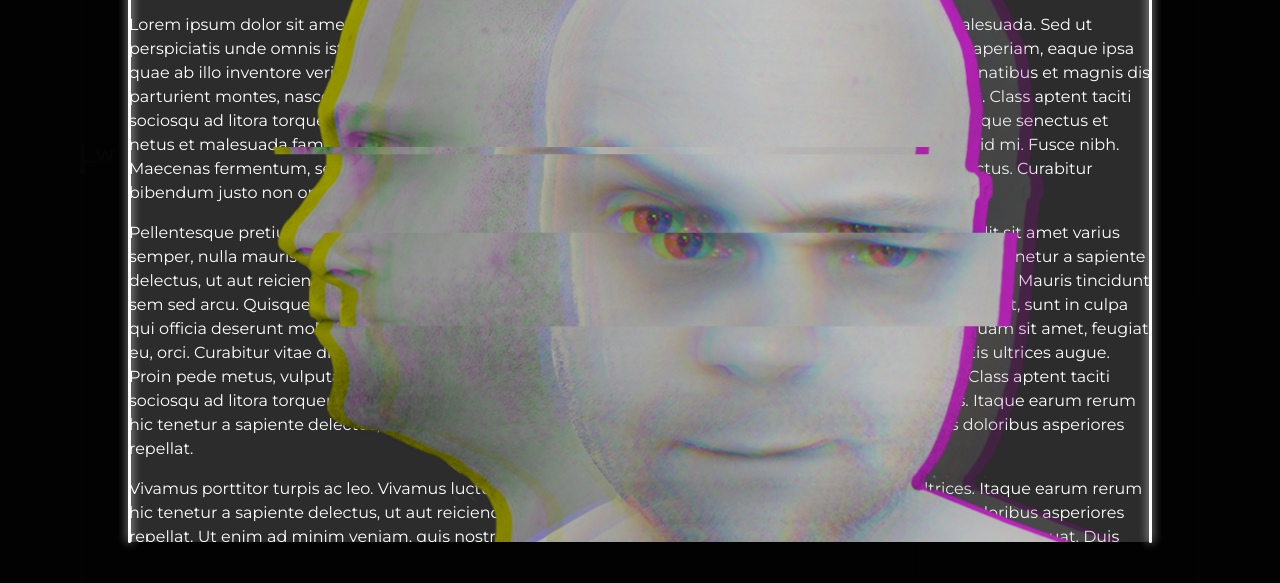
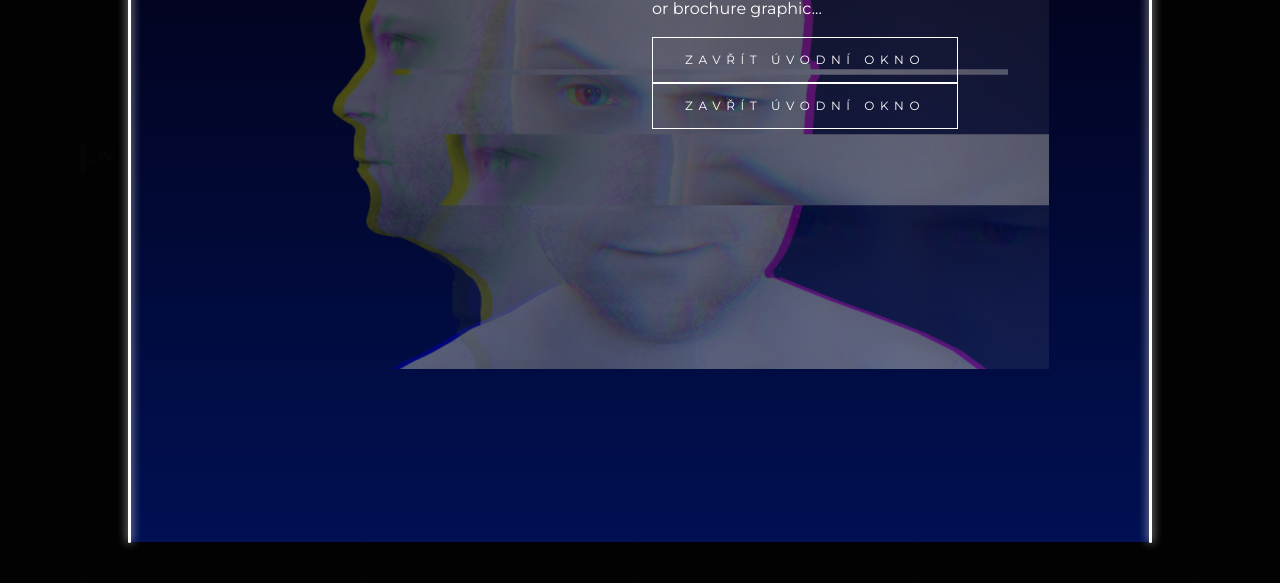
Before and after one commit to JazZyki/my-website, a plain HTML site: page index.html in a window 1280 px wide. Shown: the part 217-800 px from the top of the page. Drawn offline with nearby package versions, Linux system fonts and the light colour scheme.

Commit message:
first open modal setup step 2

```diff
--- a/css/components/_glitch.scss
+++ b/css/components/_glitch.scss
@@ -1,7 +1,7 @@
 .glitch {
     width: 100%;
     height: 100%;
-	position: absolute;
+	position: relative;
 	overflow: hidden;
 
     img {
--- a/css/components/_modal.scss
+++ b/css/components/_modal.scss
@@ -20,7 +20,8 @@
         height: 90vh;
         max-height: 90vh;
         min-height: 90vh;
-        background-color: rgba(0, 0, 0, 0.1);
+        background: #030011;
+        background: linear-gradient(180deg, #030011 0%, #001053 100%);
         transform-style: preserve-3d;
         //transform: rotateY(-90deg);
         transition: all 2s ease;
@@ -52,7 +53,8 @@
         width: 0;
         height: 100%;
         padding: 20px;
-        background-color: $basicBlack;
+        background: #030011;
+        background: linear-gradient(180deg, #030011 0%, #001053 100%);
         color: $white;
         opacity: 0;
         transform-style: preserve-3d;
--- a/css/sections/_introduction.scss
+++ b/css/sections/_introduction.scss
@@ -1,5 +1,27 @@
 .intro-modal {
     &.modal-content {
+        align-items: center;
         padding: 0;
+
+        .glitch__wrapper {
+            width: 80%;
+            position: absolute;
+        }
+
+        .glitch {
+            width: 100%;
+            height: 100%;
+            opacity: 0.5;
+
+            img {
+                width: 100%;
+            }
+        }
+
+        .basic-info {
+            height: 100%;
+            width: 100%;
+            z-index: 1;
+        }
     }
 }
--- a/firstModal.html
+++ b/firstModal.html
@@ -1,4 +1,6 @@
 <div class="modal-content intro-modal">
+    <span id="closeModalBtn" class="close">&times;</span>
+    <div class="glitch__wrapper">
         <div class="glitch">
             <img src="images/profil_edited.png" alt="illustration image present my trifle">
             <div class="glitch__layers">
@@ -7,23 +9,18 @@
                 <div class="glitch__layer"></div>
             </div>
         </div>
-    <div class="row">
+    </div>
+    <div class="row basic-info">
+        <!-- Empty column to show half of glitch image-->
         <div class="col col-6 empty-column">
-
         </div>
-    </div>
-    <span id="closeModalBtn" class="close">&times;</span>
+        <div class="col col-6">
             <h1>James T. Kirk</h1>
             <h2>I am:</h2>
             <h3 id="typeWriterPlaceholder">dfsgdf</h3>
             <p>I will be happy to help you with website development, poster or brochure graphic...</p>
-    <p>Lorem ipsum dolor sit amet, consectetuer adipiscing elit. Duis risus. Nulla non lectus sed nisl molestie malesuada. Sed ut perspiciatis unde omnis iste natus error sit voluptatem accusantium doloremque laudantium, totam rem aperiam, eaque ipsa quae ab illo inventore veritatis et quasi architecto beatae vitae dicta sunt explicabo. Cum sociis natoque penatibus et magnis dis parturient montes, nascetur ridiculus mus. Phasellus enim erat, vestibulum vel, aliquam a, posuere eu, velit. Class aptent taciti sociosqu ad litora torquent per conubia nostra, per inceptos hymenaeos. Pellentesque habitant morbi tristique senectus et netus et malesuada fames ac turpis egestas. Etiam commodo dui eget wisi. Vestibulum fermentum tortor id mi. Fusce nibh. Maecenas fermentum, sem in pharetra pellentesque, velit turpis volutpat ante, in pharetra metus odio a lectus. Curabitur bibendum justo non orci. Nulla non lectus sed nisl molestie malesuada. Mauris tincidunt sem sed arcu.</p>
-    <p>Pellentesque pretium lectus id turpis. Maecenas aliquet accumsan leo. Aliquam id dolor. Nulla accumsan, elit sit amet varius semper, nulla mauris mollis quam, tempor suscipit diam nulla vel leo. Mauris metus. Itaque earum rerum hic tenetur a sapiente delectus, ut aut reiciendis voluptatibus maiores alias consequatur aut perferendis doloribus asperiores repellat. Mauris tincidunt sem sed arcu. Quisque tincidunt scelerisque libero. In convallis. Excepteur sint occaecat cupidatat non proident, sunt in culpa qui officia deserunt mollit anim id est laborum. Donec iaculis gravida nulla. Fusce dui leo, imperdiet in, aliquam sit amet, feugiat eu, orci. Curabitur vitae diam non enim vestibulum interdum. Etiam egestas wisi a erat. Suspendisse sagittis ultrices augue. Proin pede metus, vulputate nec, fermentum fringilla, vehicula vitae, justo. Etiam dictum tincidunt diam. Class aptent taciti sociosqu ad litora torquent per conubia nostra, per inceptos hymenaeos. Nullam rhoncus aliquam metus. Itaque earum rerum hic tenetur a sapiente delectus, ut aut reiciendis voluptatibus maiores alias consequatur aut perferendis doloribus asperiores repellat.</p>
-    <p>Vivamus porttitor turpis ac leo. Vivamus luctus egestas leo. Praesent id justo in neque elementum ultrices. Itaque earum rerum hic tenetur a sapiente delectus, ut aut reiciendis voluptatibus maiores alias consequatur aut perferendis doloribus asperiores repellat. Ut enim ad minim veniam, quis nostrud exercitation ullamco laboris nisi ut aliquip ex ea commodo consequat. Duis ante orci, molestie vitae vehicula venenatis, tincidunt ac pede. Etiam bibendum elit eget erat. Phasellus et lorem id felis nonummy placerat. Integer imperdiet lectus quis justo. Etiam dui sem, fermentum vitae, sagittis id, malesuada in, quam.</p>
-    <p>Fusce suscipit libero eget elit. Donec ipsum massa, ullamcorper in, auctor et, scelerisque sed, est. Mauris dictum facilisis augue. Curabitur bibendum justo non orci. Pellentesque pretium lectus id turpis. Aenean vel massa quis mauris vehicula lacinia. Duis pulvinar. Maecenas ipsum velit, consectetuer eu lobortis ut, dictum at dui. Pellentesque habitant morbi tristique senectus et netus et malesuada fames ac turpis egestas. Integer malesuada. Donec quis nibh at felis congue commodo. Cras pede libero, dapibus nec, pretium sit amet, tempor quis. Aliquam in lorem sit amet leo accumsan lacinia.</p>
-    <p>Etiam posuere lacus quis dolor. Duis pulvinar. Mauris dolor felis, sagittis at, luctus sed, aliquam non, tellus. Class aptent taciti sociosqu ad litora torquent per conubia nostra, per inceptos hymenaeos. In enim a arcu imperdiet malesuada. Itaque earum rerum hic tenetur a sapiente delectus, ut aut reiciendis voluptatibus maiores alias consequatur aut perferendis doloribus asperiores repellat. Vivamus porttitor turpis ac leo. Nulla quis diam. Vestibulum erat nulla, ullamcorper nec, rutrum non, nonummy ac, erat. Vivamus luctus egestas leo. Suspendisse sagittis ultrices augue. In dapibus augue non sapien.</p>
-    <p>Lorem ipsum dolor sit amet, consectetuer adipiscing elit. Duis risus. Nulla non lectus sed nisl molestie malesuada. Sed ut perspiciatis unde omnis iste natus error sit voluptatem accusantium doloremque laudantium, totam rem aperiam, eaque ipsa quae ab illo inventore veritatis et quasi architecto beatae vitae dicta sunt explicabo. Cum sociis natoque penatibus et magnis dis parturient montes, nascetur ridiculus mus. Phasellus enim erat, vestibulum vel, aliquam a, posuere eu, velit. Class aptent taciti sociosqu ad litora torquent per conubia nostra, per inceptos hymenaeos. Pellentesque habitant morbi tristique senectus et netus et malesuada fames ac turpis egestas. Etiam commodo dui eget wisi. Vestibulum fermentum tortor id mi. Fusce nibh. Maecenas fermentum, sem in pharetra pellentesque, velit turpis volutpat ante, in pharetra metus odio a lectus. Curabitur bibendum justo non orci. Nulla non lectus sed nisl molestie malesuada. Mauris tincidunt sem sed arcu.</p>
             <button id="goToForm" class="btn btn-white btn-cta">Zavřít úvodní okno</button>
             <button id="closeOnlyModal" class="btn btn-white btn-close">Zavřít úvodní okno</button>
-
         </div>
+    </div>
+</div>
```
Also changed, not shown: css/index.css, 1 other file. Lines whose indentation alone changed are shown as unchanged.
